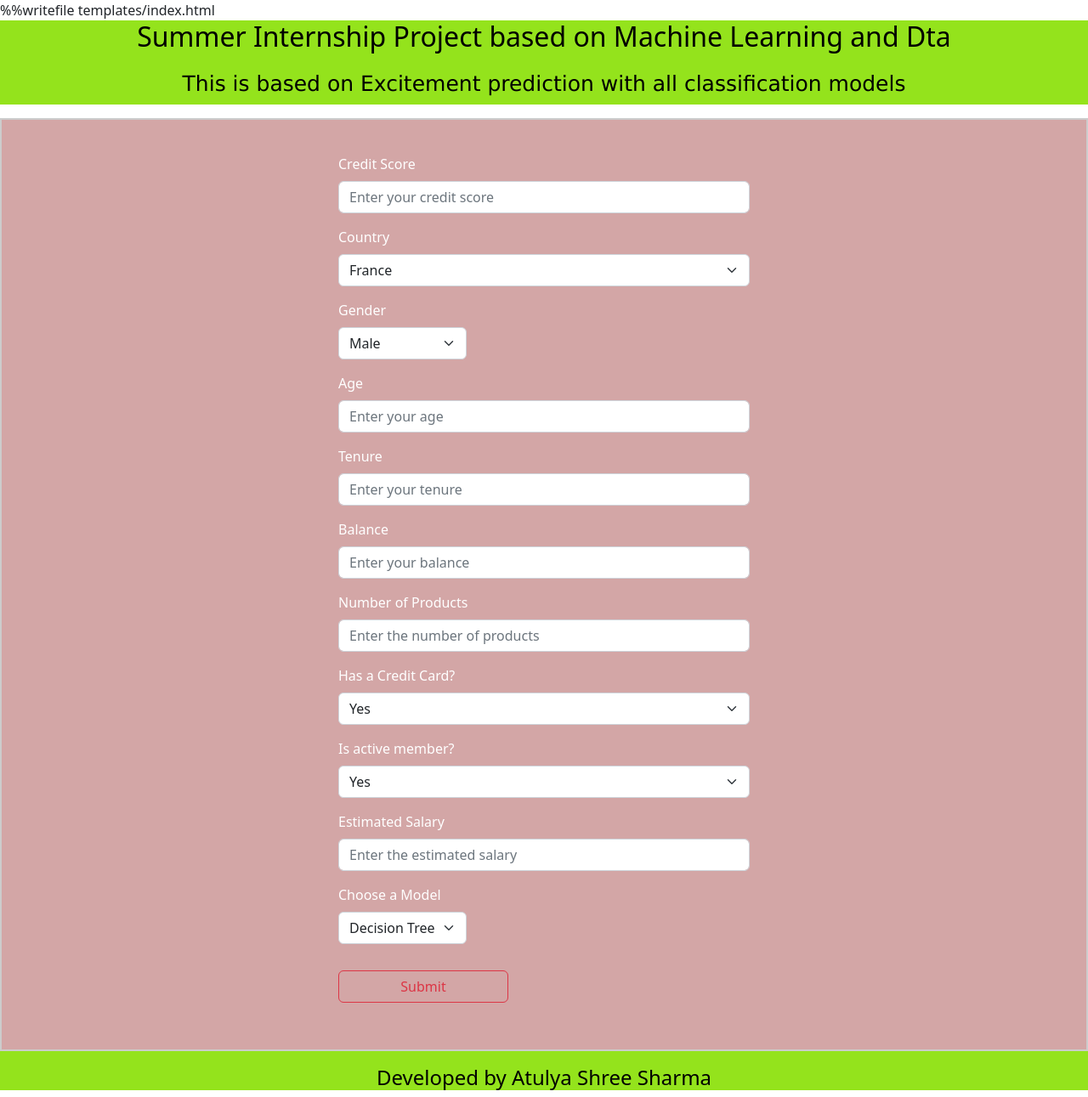
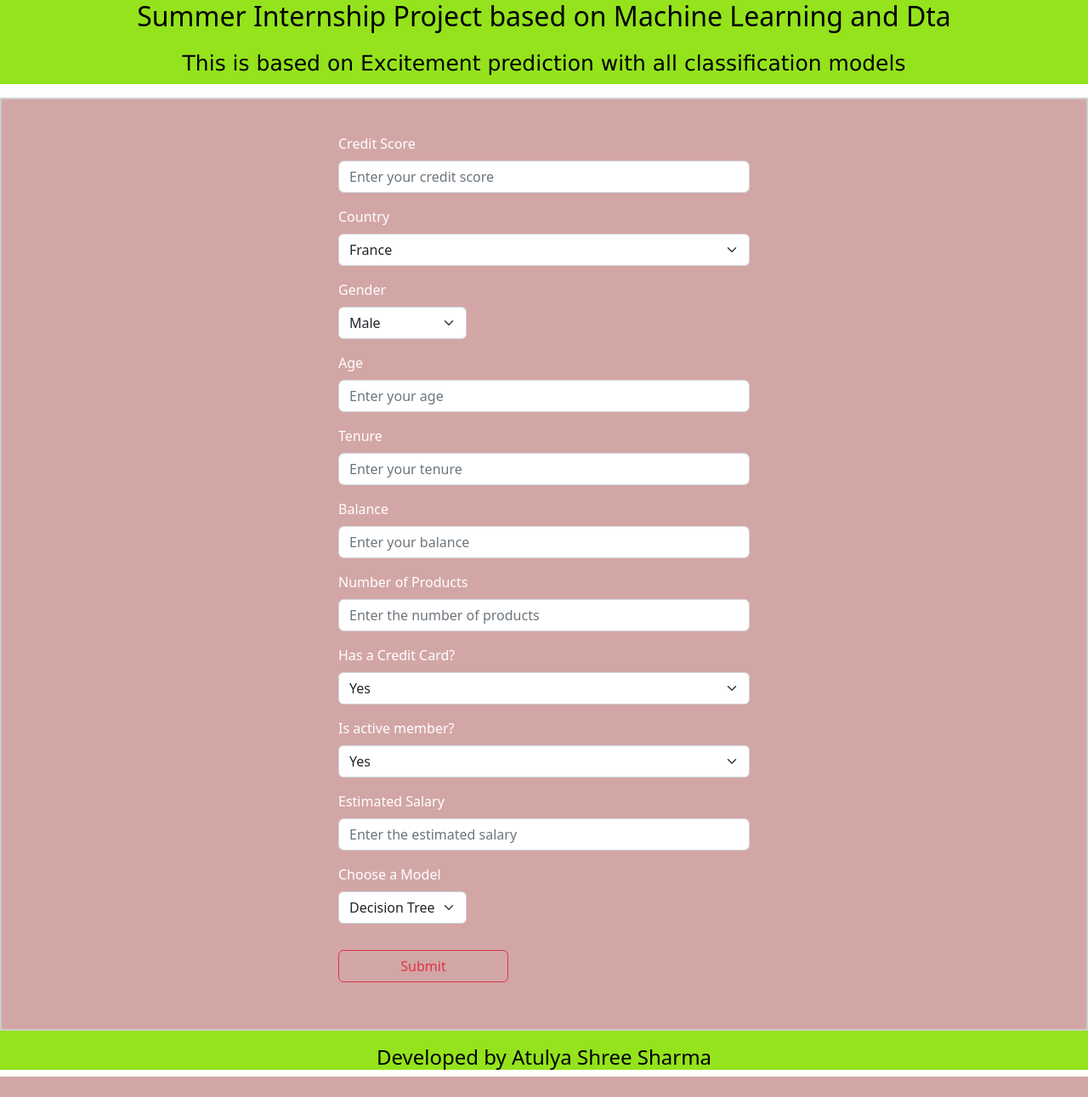
Before and after one commit to atulyashree/Excitement-Proj7-, a Python web app: template templates/index.html in a window 1280 px wide. Shown: the whole page at 85% size. After the commit the page ends 1267 px from the top, so only its background shows below. Run offline with Jinja, Linux system fonts and the light colour scheme; the template is opened without the code that fills it, so the values that code supplies are empty.

Commit message:
Update index.html

```diff
--- a/templates/index.html
+++ b/templates/index.html
@@ -1,4 +1,3 @@
-%%writefile templates/index.html
 <!doctype html>
 <html lang="en">
 
```
